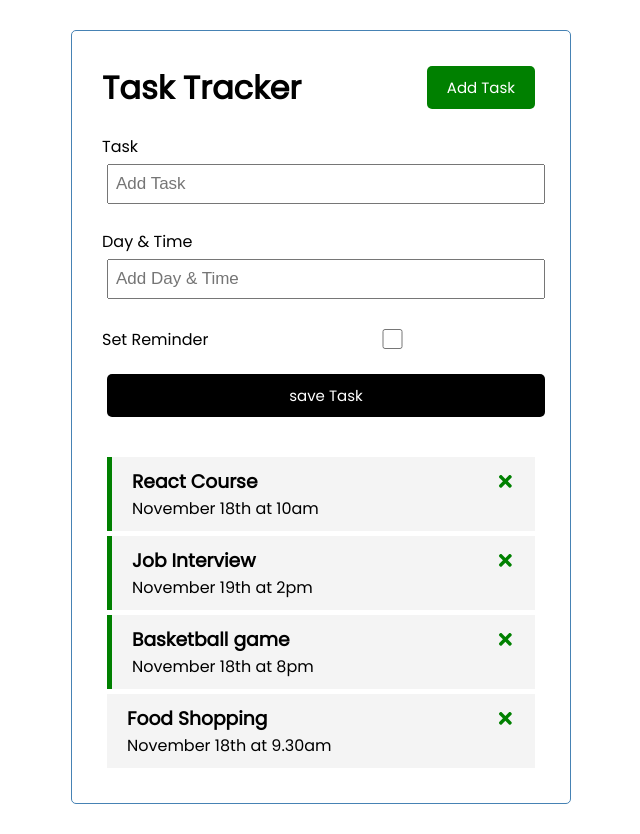
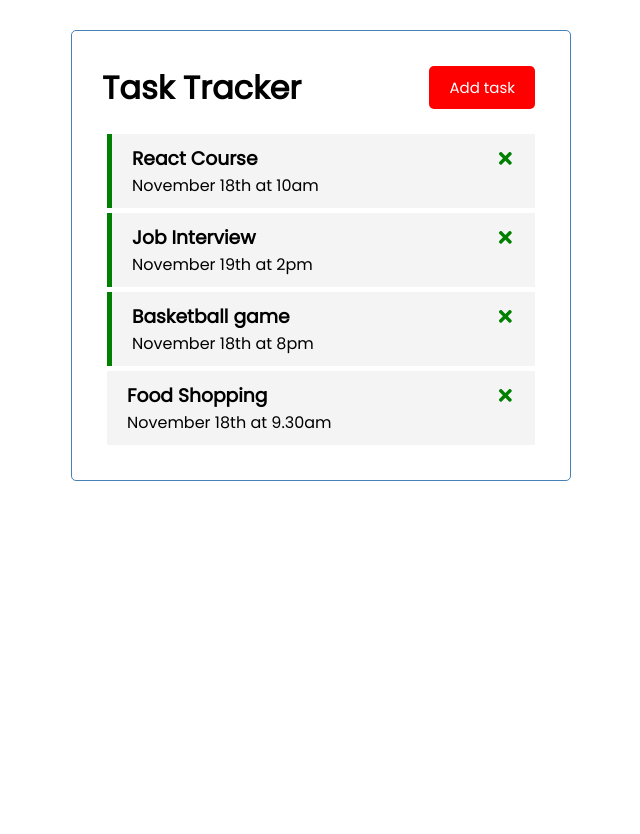
Before and after one commit to ike-agu/react-task-tracker, a React (Create React App) app: page / in a window 1280 px wide. Shown: the whole page, without its empty margins (319-959 px from the left). After the commit the page ends 800 px from the top, so only its background shows below. Built offline with nearby package versions, Linux system fonts and the light colour scheme.

Commit message:
task tracker UI finished

```diff
--- a/src/App.js
+++ b/src/App.js
@@ -4,6 +4,7 @@
 import AddTask from './components/AddTask'
 
 function App() {
+  const [showAddTask, setShowAddTask] = useState(false)
 
   const [tasks, setTasks] = useState([
     {
@@ -34,7 +35,9 @@
 
 // add task function
 const addTask = (task) => {
-  console.log(task)
+  const id  = Math.floor(Math.random() * 10000 ) + 1
+ const newTask = { id, ...task}
+ setTasks([...tasks, newTask])
 }
 
 //  delete task function
@@ -57,8 +60,8 @@
 
   return (
     <div className="container">
-     <Header />
-     <AddTask onAdd = {addTask}/>
+     <Header onAdd={()=> setShowAddTask(!showAddTask)} showAdd={showAddTask}/>
+     { showAddTask && <AddTask onAdd = {addTask}/>}
      {tasks.length > 0 ? (
      <Tasks tasks={tasks} onDelete =
      { deleteTask } onToggle = {toggleReminder}/> ) : ('No tasks to display')}
--- a/src/components/Header.js
+++ b/src/components/Header.js
@@ -1,18 +1,12 @@
 import PropTypes from  'prop-types'
 import Button from './Button'
 
-const Header = ({title}) => {
-const onClick = () => {
-    console.log('click')
-}
-
-
-
+const Header = ({title, onAdd, showAdd}) => {
 
     return (
         <header className='header'>
             <h1>{title}</h1>
-            <Button color = 'green' text= 'Add Task' onClick = {onClick} />
+            <Button color = {showAdd? 'green' : 'red' } text= {showAdd ? 'close' : 'Add task'} onClick = {onAdd} />
 
         </header>
     )
```
